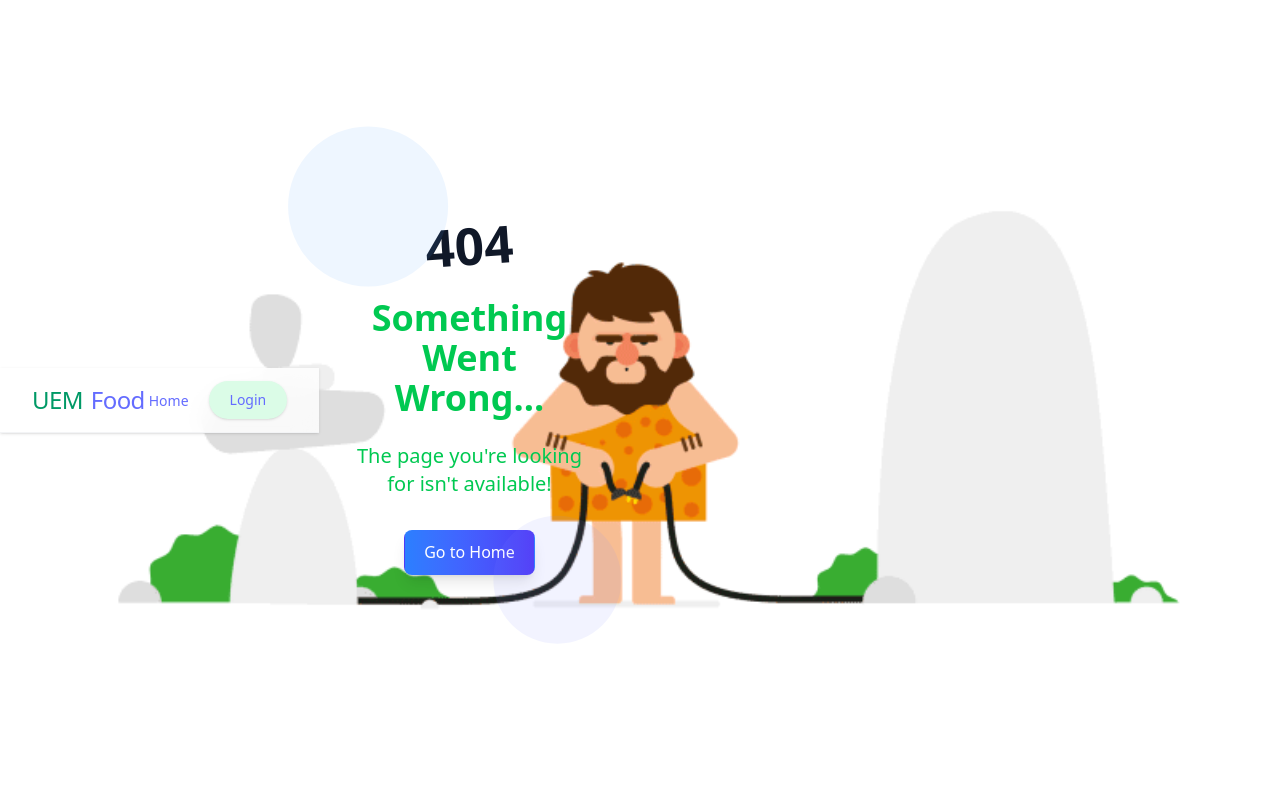
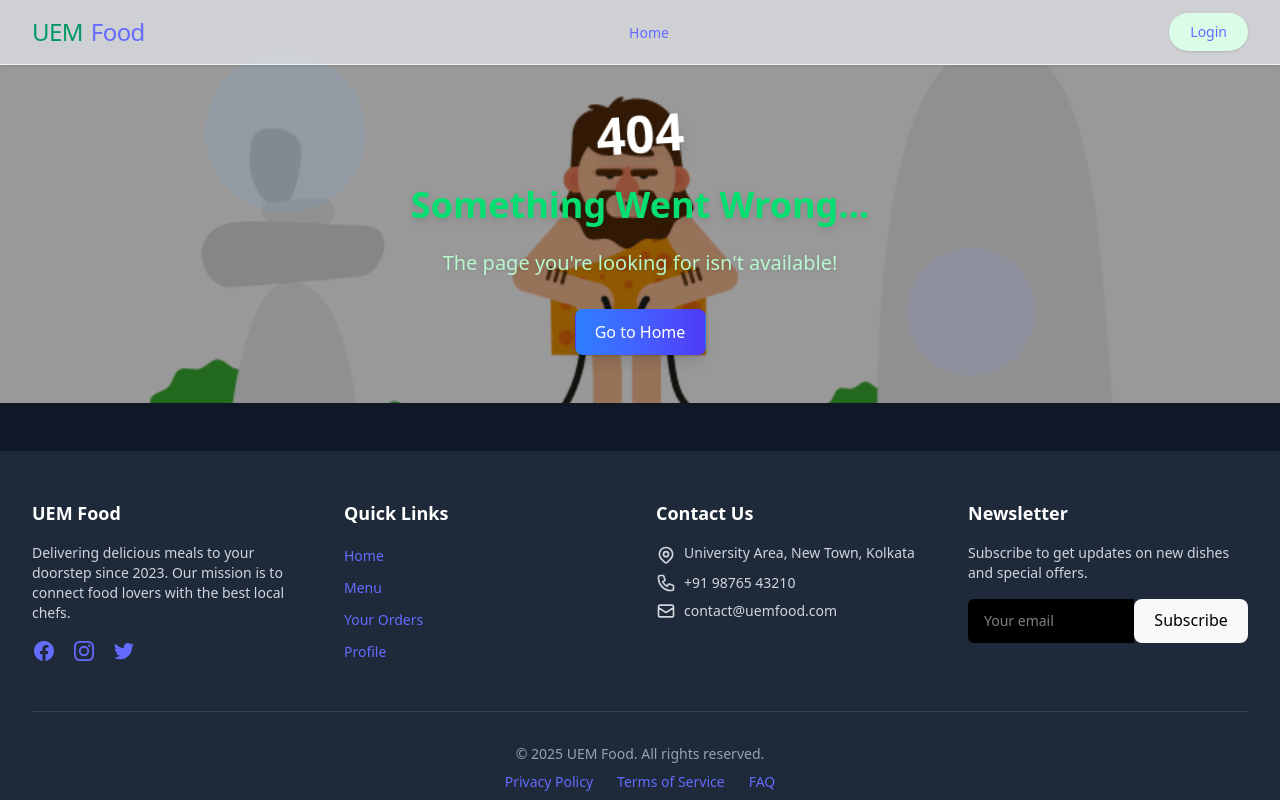
Before and after one commit to arnabadhikaryy/UEMFOODFRONTEND, a React (Vite) app: page /menu in a window 1280 px wide. Built offline with nearby package versions, Linux system fonts and the light colour scheme.

Commit message:
updateee 222 333

```diff
--- a/src/component/notfound.jsx
+++ b/src/component/notfound.jsx
@@ -9,8 +9,17 @@ const NotFoundPage = () => {
   const navigate = useNavigate();
 
   return (
-    <div className="relative h-screen w-screen flex items-center justify-center overflow-hidden">
-      <Navbar/>
+    // Changed to a flex-col layout with min-h-screen to stack Navbar, Main, and Footer properly
+    <div className="flex flex-col h-screen w-screen relative overflow-hidden bg-gray-900">
+
+      {/* Ensure Navbar sits on top layer */}
+      <div className="relative z-20">
+        <Navbar />
+      </div>
+
+      {/* Main Content: flex-grow ensures it takes up all space between Navbar and Footer */}
+      <main className="flex-grow flex items-center justify-center relative w-full">
+
         {/* Animated GIF Background */}
         <div className="absolute inset-0 z-0">
           <img
@@ -18,38 +27,54 @@ const NotFoundPage = () => {
             alt="404 background animation"
             className="w-full h-full object-cover"
           />
+          {/* Added a subtle black overlay to ensure text is readable over the GIF */}
+          <div className="absolute inset-0 bg-black/40"></div>
         </div>
 
-      {/* Content */}
-      <div className="relative z-10 text-center px-4 py-12 sm:px-6 lg:px-8">
+        {/* Content Wrapper */}
+        <div className="relative z-10 text-center px-4 py-12 sm:px-6 lg:px-8 w-full">
           <motion.div
             initial={{ scale: 0.8, opacity: 0 }}
             animate={{ scale: 1, opacity: 1 }}
             transition={{ duration: 0.6 }}
-          className="max-w-3xl mx-auto"
+            className="max-w-3xl mx-auto relative"
           >
-          {/* Error Code */}
+            {/* Optional: Floating elements (adjusted for mobile sizes) */}
+            <motion.div
+              className="absolute -top-10 -left-4 md:-top-20 md:-left-20 w-24 h-24 md:w-40 md:h-40 rounded-full bg-blue-400 opacity-10 pointer-events-none"
+              animate={{
+                x: [0, 30, 0],
+                y: [0, 20, 0],
+              }}
+              transition={{ duration: 10, repeat: Infinity, repeatType: "reverse", ease: "easeInOut" }}
+            />
+            <motion.div
+              className="absolute -bottom-5 -right-4 md:-bottom-10 md:-right-10 w-20 h-20 md:w-32 md:h-32 rounded-full bg-indigo-400 opacity-10 pointer-events-none"
+              animate={{
+                x: [0, -30, 0],
+                y: [0, -20, 0],
+              }}
+              transition={{ duration: 8, repeat: Infinity, repeatType: "reverse", ease: "easeInOut", delay: 2 }}
+            />
+
+            {/* Error Code - Scaled dynamically from text-7xl on mobile to text-9xl on desktop */}
             <motion.h1
-            className="text-9xl font-bold text-gray-900 mb-4"
+              className="text-7xl sm:text-8xl md:text-9xl font-extrabold text-white drop-shadow-xl mb-2 md:mb-4"
               animate={{
                 rotate: [0, -5, 5, -5, 0],
                 y: [0, -10, 10, -10, 0]
               }}
-            transition={{
-              repeat: Infinity,
-              duration: 3,
-              ease: "easeInOut"
-            }}
+              transition={{ repeat: Infinity, duration: 3, ease: "easeInOut" }}
             >
               404
             </motion.h1>
 
-          {/* Error Message */}
+            {/* Error Message - Adjusted responsive text sizing */}
             <motion.h2
               initial={{ y: 20, opacity: 0 }}
               animate={{ y: 0, opacity: 1 }}
               transition={{ delay: 0.2, duration: 0.5 }}
-            className="text-4xl font-bold text-green-500 mb-6"
+              className="text-2xl sm:text-3xl md:text-4xl font-bold text-green-400 drop-shadow-md mb-4 md:mb-6"
             >
               Something Went Wrong...
             </motion.h2>
@@ -58,7 +83,7 @@ const NotFoundPage = () => {
               initial={{ y: 20, opacity: 0 }}
               animate={{ y: 0, opacity: 1 }}
               transition={{ delay: 0.4, duration: 0.5 }}
-            className="text-xl text-green-500 mb-8"
+              className="text-sm sm:text-base md:text-xl text-green-200 drop-shadow mb-8 max-w-md mx-auto"
             >
               The page you're looking for isn't available!
             </motion.p>
@@ -71,42 +96,20 @@ const NotFoundPage = () => {
               animate={{ y: 0, opacity: 1 }}
               transition={{ delay: 0.6, duration: 0.5 }}
               onClick={() => navigate('/')}
-            className="px-8 py-3 bg-gradient-to-r from-blue-500 to-indigo-600 text-white font-medium rounded-lg shadow-lg hover:shadow-xl transition-all duration-300"
+              className="px-6 py-3 md:px-8 md:py-3 bg-gradient-to-r from-blue-500 to-indigo-600 text-white text-sm md:text-base font-medium rounded-lg shadow-lg hover:shadow-xl transition-all duration-300"
             >
               Go to Home
             </motion.button>
 
-          {/* Optional: Floating elements */}
-          <motion.div
-            className="absolute -top-20 -left-20 w-40 h-40 rounded-full bg-blue-400 opacity-10"
-            animate={{
-              x: [0, 50, 0],
-              y: [0, 30, 0],
-            }}
-            transition={{
-              duration: 10,
-              repeat: Infinity,
-              repeatType: "reverse",
-              ease: "easeInOut",
-            }}
-          />
-          <motion.div
-            className="absolute -bottom-10 -right-10 w-32 h-32 rounded-full bg-indigo-400 opacity-10"
-            animate={{
-              x: [0, -40, 0],
-              y: [0, -20, 0],
-            }}
-            transition={{
-              duration: 8,
-              repeat: Infinity,
-              repeatType: "reverse",
-              ease: "easeInOut",
-              delay: 2
-            }}
-          />
           </motion.div>
         </div>
-      <Footer/>
+      </main>
+
+      {/* Ensure Footer sits on top layer at the bottom */}
+      <div className="relative z-20">
+        <Footer />
+      </div>
+
     </div>
   );
 };
```
Lines whose indentation alone changed are shown as unchanged.
